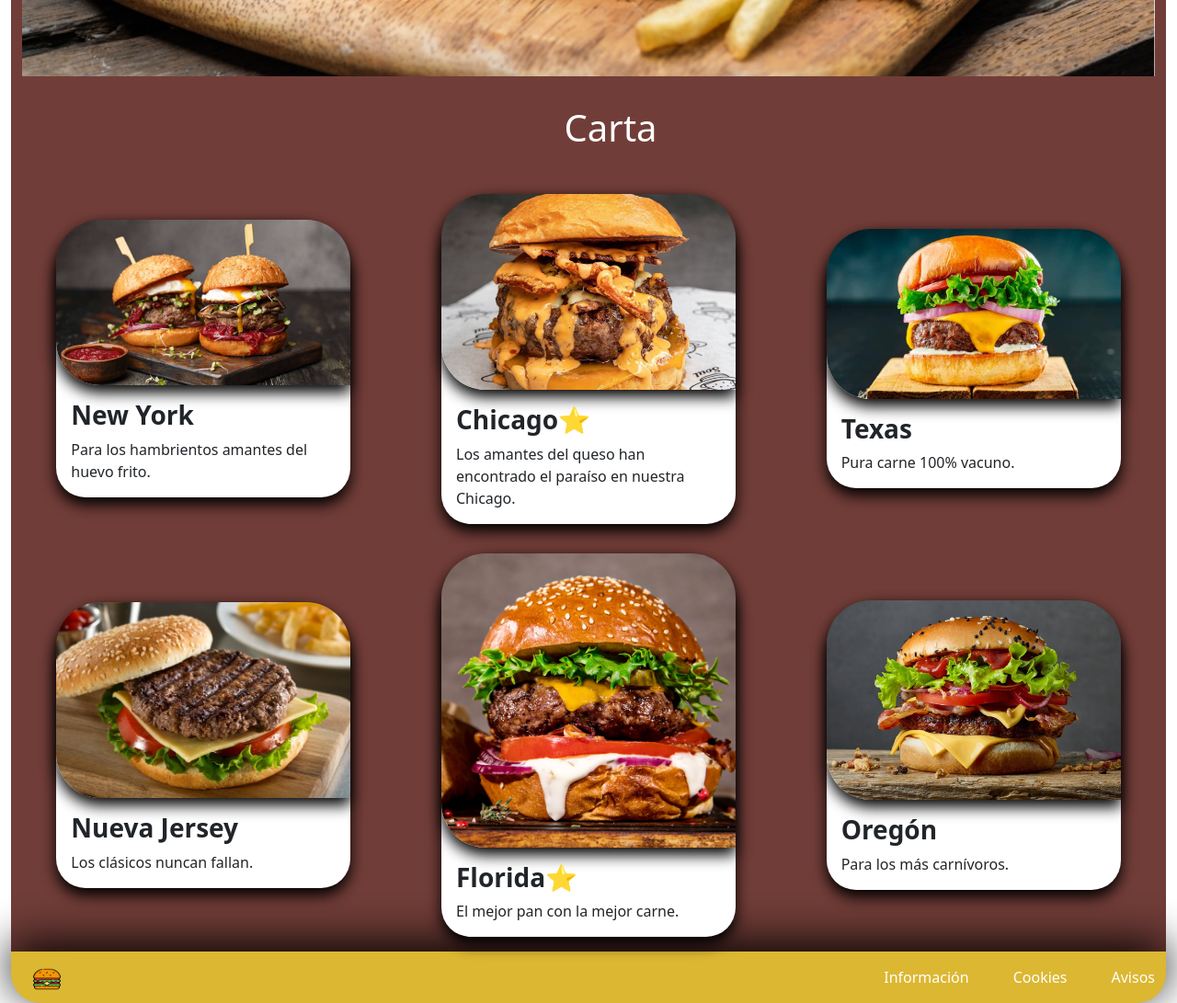
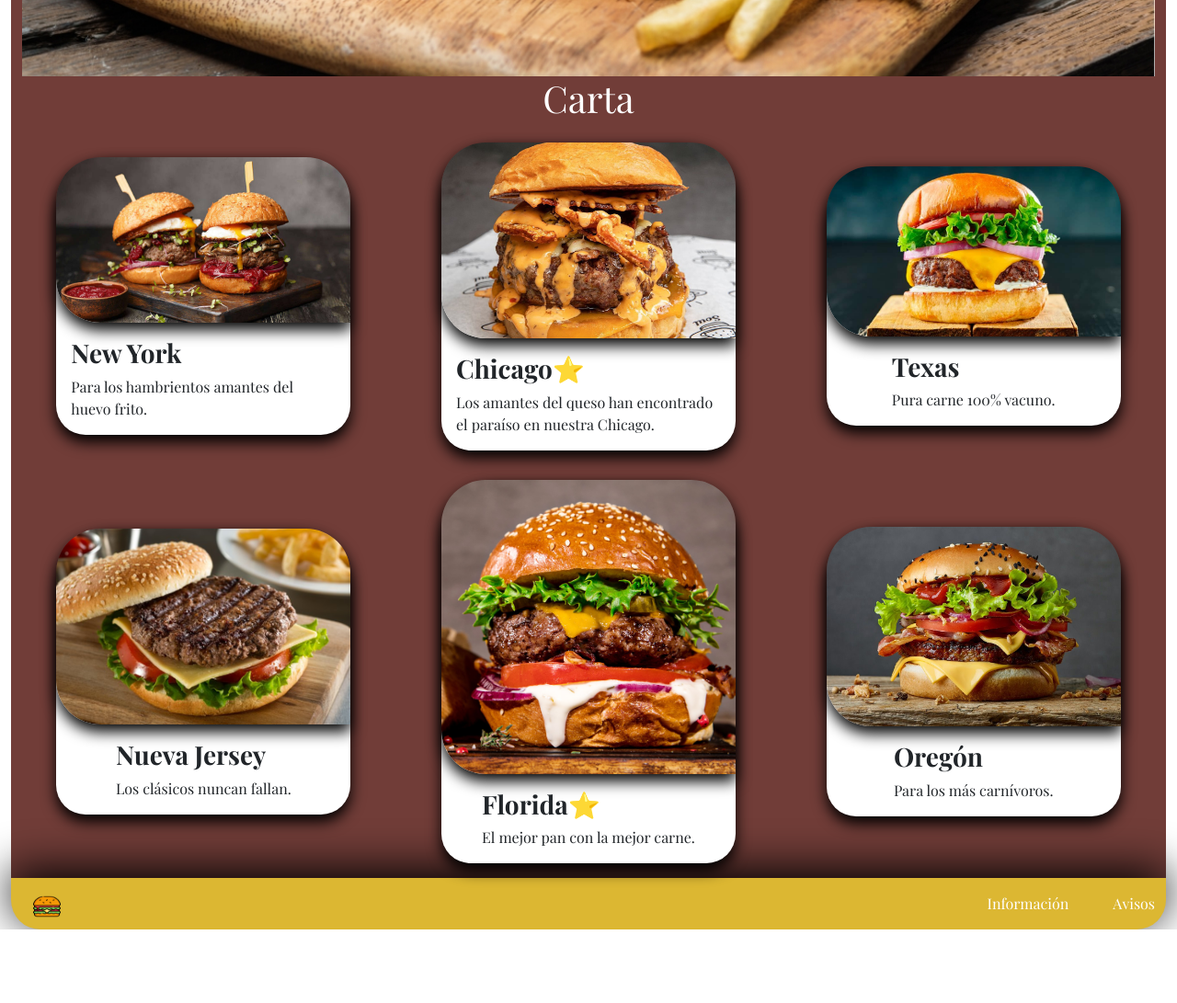
Before and after one commit to DavidTL95/Restaurante-Responsive, a plain HTML site: page index.html in a window 1280 px wide. Shown: the part 620-1711 px from the top of the page at 92% size. After the commit the page ends 1631 px from the top, so only its background shows below. Drawn offline with nearby package versions, Linux system fonts and the light colour scheme.

Commit message:
Retoque color Navbar

```diff
--- a/css/style.css
+++ b/css/style.css
@@ -1,3 +1,5 @@
+@import url('https://fonts.googleapis.com/css2?family=Playfair+Display:wght@400;700&display=swap');
+
 :root{
     margin: 0;
     padding: 0;
@@ -5,7 +7,9 @@
 
 *{
     font-size: 16px;
+    font-family: 'Playfair Display', serif;
 }
+
 
 .contenedorPagina{
     height: 100vh;
@@ -38,8 +42,6 @@
 
 .titulo{
     align-self: center;
-    margin: 2rem;
-    margin-left: 5rem;
     color: white;
 }
 
@@ -57,6 +59,11 @@
     box-shadow: 0px 0.5rem 1rem black;
 }
 
+.card-body{
+    justify-content: center;
+    align-items: center;
+}
+
 .card img{
     border-end-start-radius: 3rem;
     border-top-left-radius: 3rem;
@@ -67,3 +74,7 @@
 .cabecera img{
     width: 100%;
 }
+
+.menuNavbar a, .nenuNavbar header{
+    color: white;
+}
--- a/index.html
+++ b/index.html
@@ -7,6 +7,10 @@
     <title>Carta</title>
 
     <link href="https://cdn.jsdelivr.net/npm/bootstrap@5.3.0/dist/css/bootstrap.min.css" rel="stylesheet" integrity="sha384-9ndCyUaIbzAi2FUVXJi0CjmCapSmO7SnpJef0486qhLnuZ2cdeRhO02iuK6FUUVM" crossorigin="anonymous">
+
+    <link rel="preconnect" href="https://fonts.googleapis.com">
+    <link rel="preconnect" href="https://fonts.gstatic.com" crossorigin>
+    <link href="https://fonts.googleapis.com/css2?family=Playfair+Display:wght@400;700&display=swap" rel="stylesheet">
 
     <link rel="stylesheet" href="./css/style.css">
 </head>
@@ -18,7 +22,7 @@
             <div class="container-fluid">
                 <div class="col">
                     <a class="navbar-brand" href="#">
-                        <img src="./img/Logo.png" alt="Logo" width="30" height="24" class="d-inline-block align-text-top">Central Burguer
+                        <img src="./img/Logo.png" alt="Logo" width="30" height="24" class="d-inline-block align-text-top fw-bold"> Central Burguer
                     </a>
                 </div>
                 <div class="col d-flex justify-content-end menuNavbar">
@@ -130,9 +134,6 @@
                                 <a class="nav-link" aria-current="page" href="#">Avisos</a>
                             </li>
                             <li class="nav-item">
-                                <a class="nav-link" href="#">Cookies</a>
-                            </li>
-                            <li class="nav-item">
                                 <a class="nav-link" href="#">Información</a>
                             </li>
                         </ul>
```
